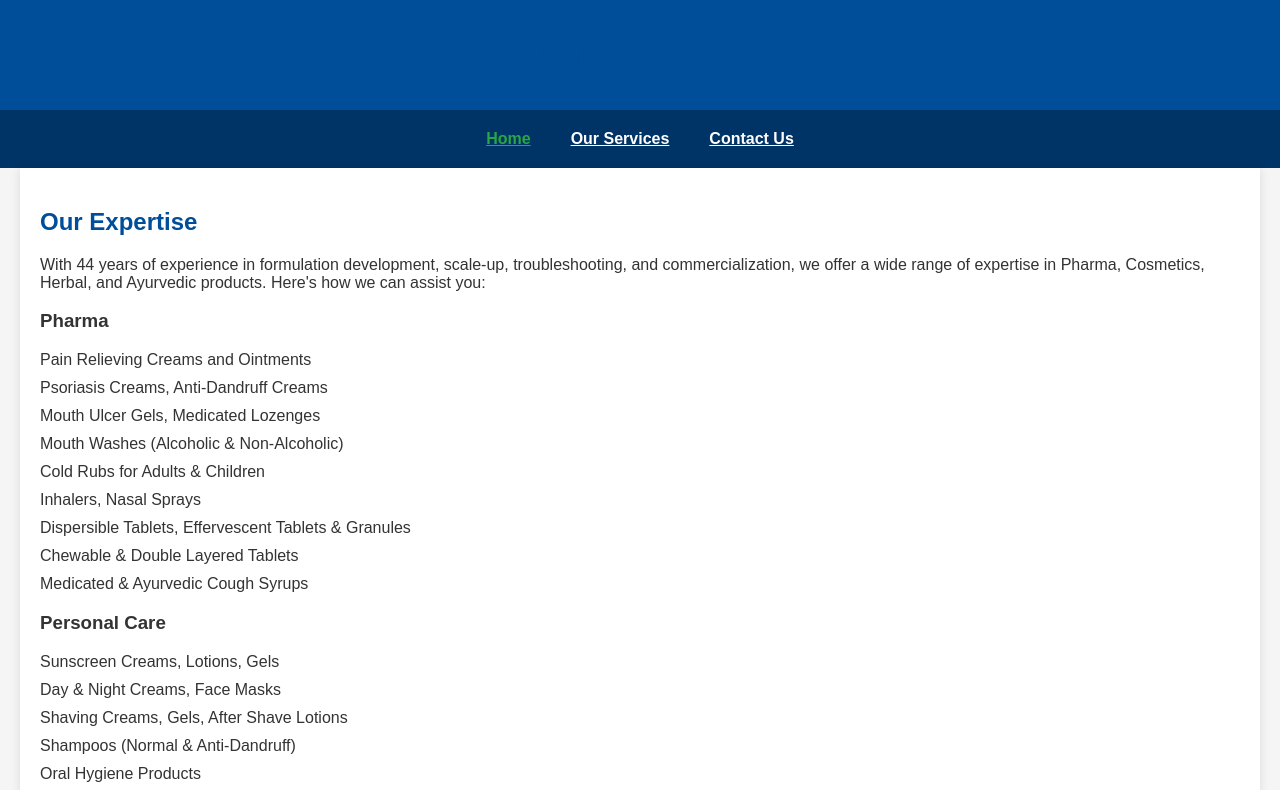
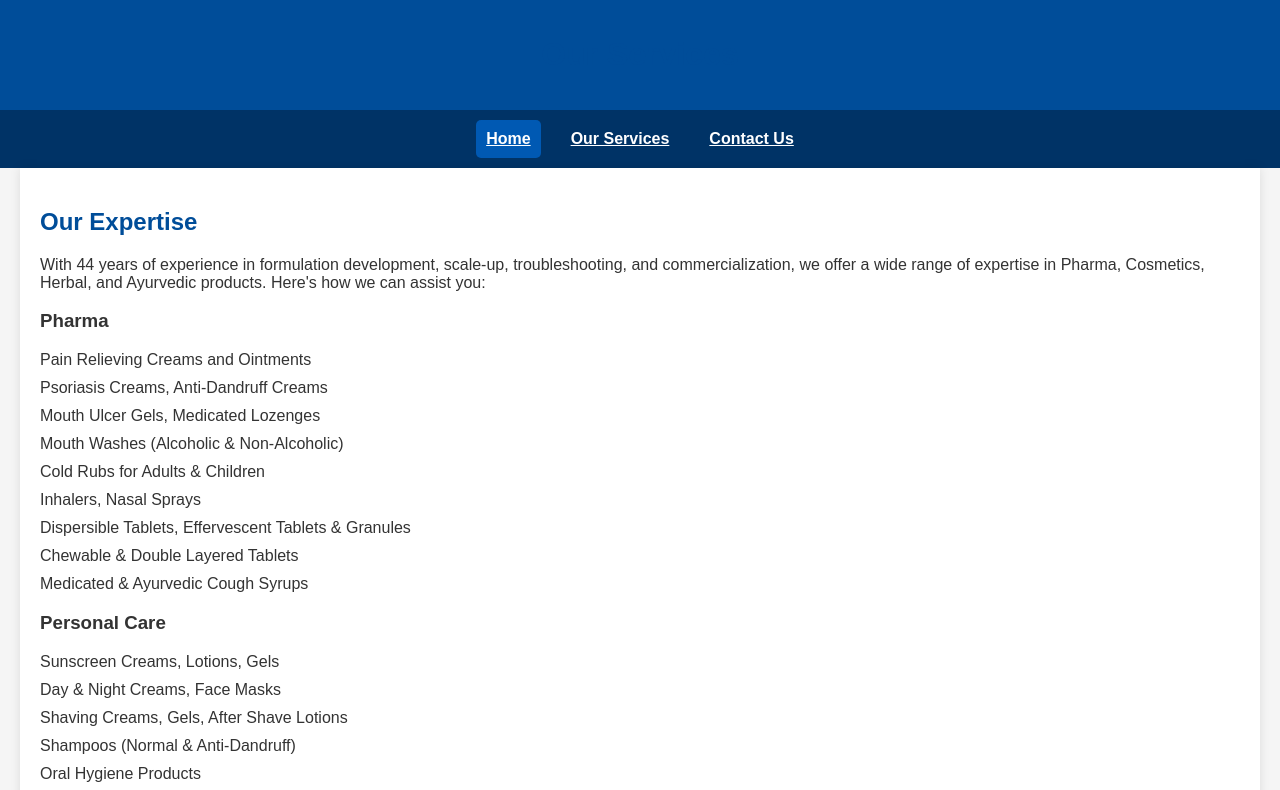
Before and after one commit to sahitya-pavurala/sahitya-pavurala.github.io, a plain HTML site: page services.html in a window 1280 px wide. In both pictures the pointer is over the link "Home". Shown: the top 790 px of the page. Drawn offline with Linux system fonts and the light colour scheme.

Commit message:
add style

```diff
--- a/services.html
+++ b/services.html
@@ -39,7 +39,8 @@
         }
 
         nav a:hover {
-            color: #28a745;
+            background-color: #0059b3;
+            border-radius: 5px;
         }
 
         section {
```
Also changed, not shown: contact.html (+0 -1 lines), index.html (+1 -1 lines).
